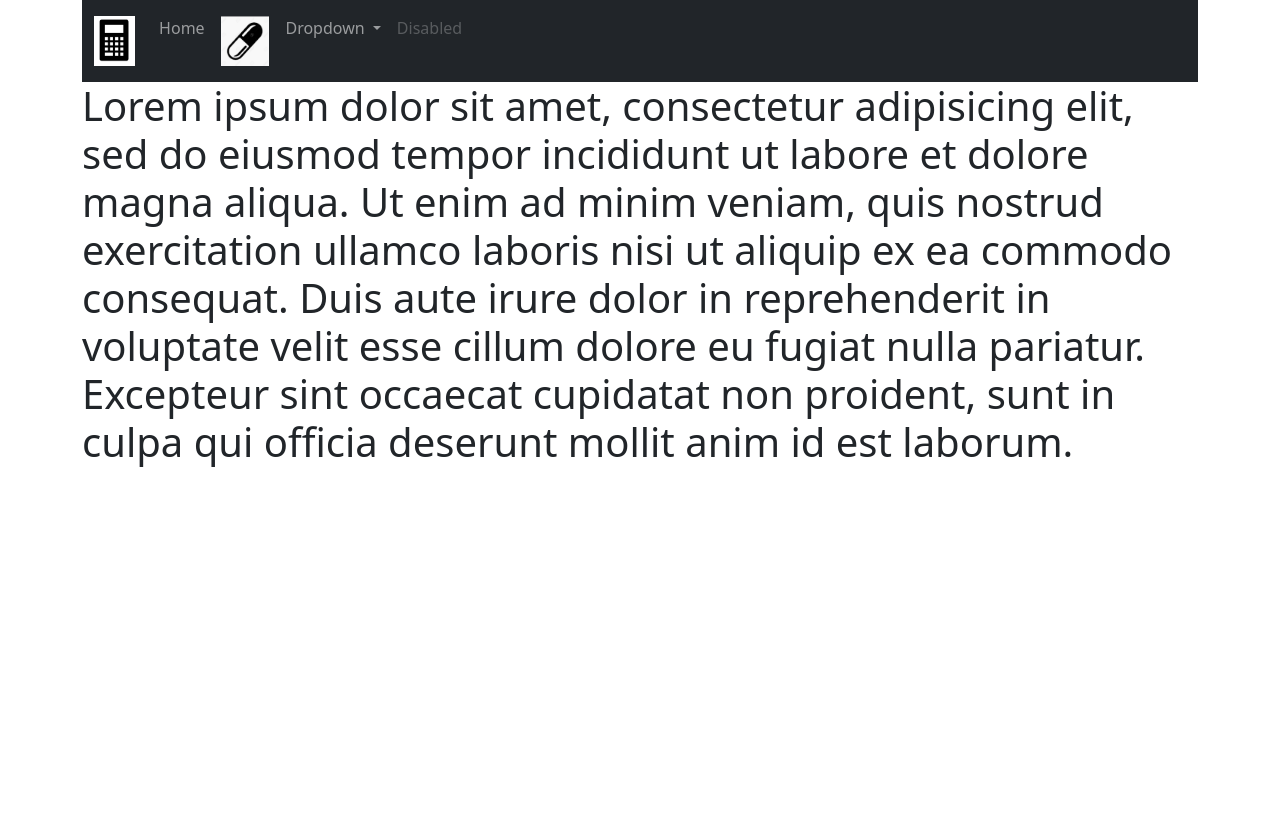
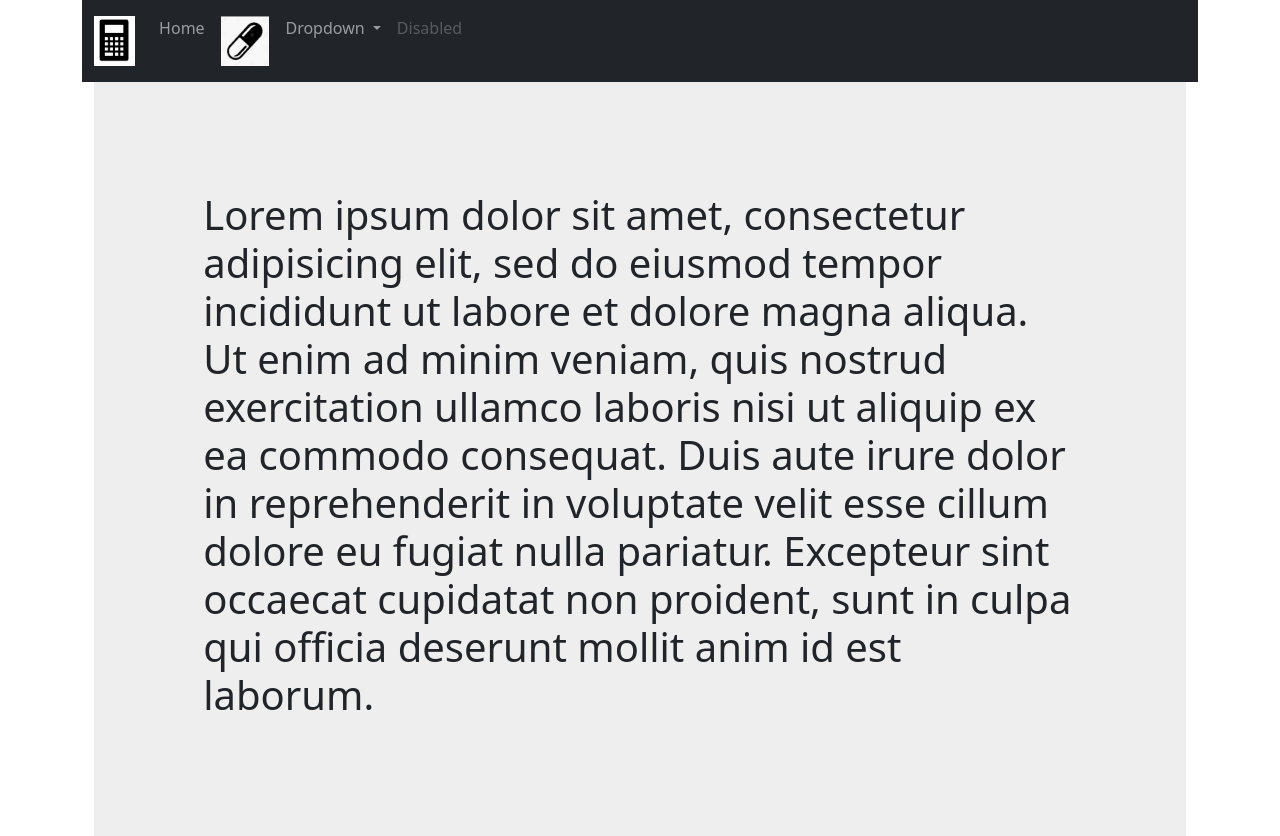
Before and after one commit to AmunStalder/master-thesis, a Django app: page /capsules/functions/ in a window 1280 px wide. Before the commit the page ends 467 px from the top, so only its background shows below. Run offline with Django 3.2, Linux system fonts and the light colour scheme; some libraries are stand-ins or nearby versions.

Commit message:
moved junbotron to base.html to reduce redundancy

```diff
--- a/apo_calculator/templates/_partials/base.html
+++ b/apo_calculator/templates/_partials/base.html
@@ -45,8 +45,12 @@
       </nav>
     </div>
     <div class="container">
-      {% block body_block %}
-      {% endblock %}
+      <div class="container">
+        <div class="jumbotron custom-jumbo">
+          {% block body_block %}
+          {% endblock %}
+        </div>
+      </div>
     </div>
   </body>
   <script src="https://cdn.jsdelivr.net/npm/bootstrap@5.1.3/dist/js/bootstrap.bundle.min.js" integrity="sha384-ka7Sk0Gln4gmtz2MlQnikT1wXgYsOg+OMhuP+IlRH9sENBO0LRn5q+8nbTov4+1p" crossorigin="anonymous"></script>
--- a/apo_calculator/templates/_partials/index.html
+++ b/apo_calculator/templates/_partials/index.html
@@ -1,7 +1,5 @@
 {% extends "_partials/base.html" %}
 {% block body_block %}
-  <div class="container">
-    <div class="jumbotron custom-jumbo">
       <h1 class="display-4">Welcome to Apo-Calculator!</h1>
       <p class="lead">This website has been programmed for pharmacists by a
         pharmacist. Apo-Calculator offers help for everyday calculations
@@ -15,6 +13,4 @@
       <p class="lead">
         <a class="btn btn-primary btn-lg" href="{% url 'authenticate:signup' %}" role="button">Signup</a>
       </p>
-    </div>
-  </div>
 {% endblock %}
--- a/apo_calculator/templates/authenticate/signup.html
+++ b/apo_calculator/templates/authenticate/signup.html
@@ -1,14 +1,10 @@
 {% extends "_partials/base.html" %}
 {% load django_bootstrap5 %}
 {% block body_block %}
-  <div class="container">
-    <div class="jumbotron custom-jumbo">
       <h1>Sign Up</h1>
       <form class="custom-form" method="post">
         {% csrf_token %}
         {% bootstrap_form form %}
         <input type="submit" class="btn btn-primary" value="Sign Up">
       </form>
-    </div>
-  </div>
 {% endblock %}
```
